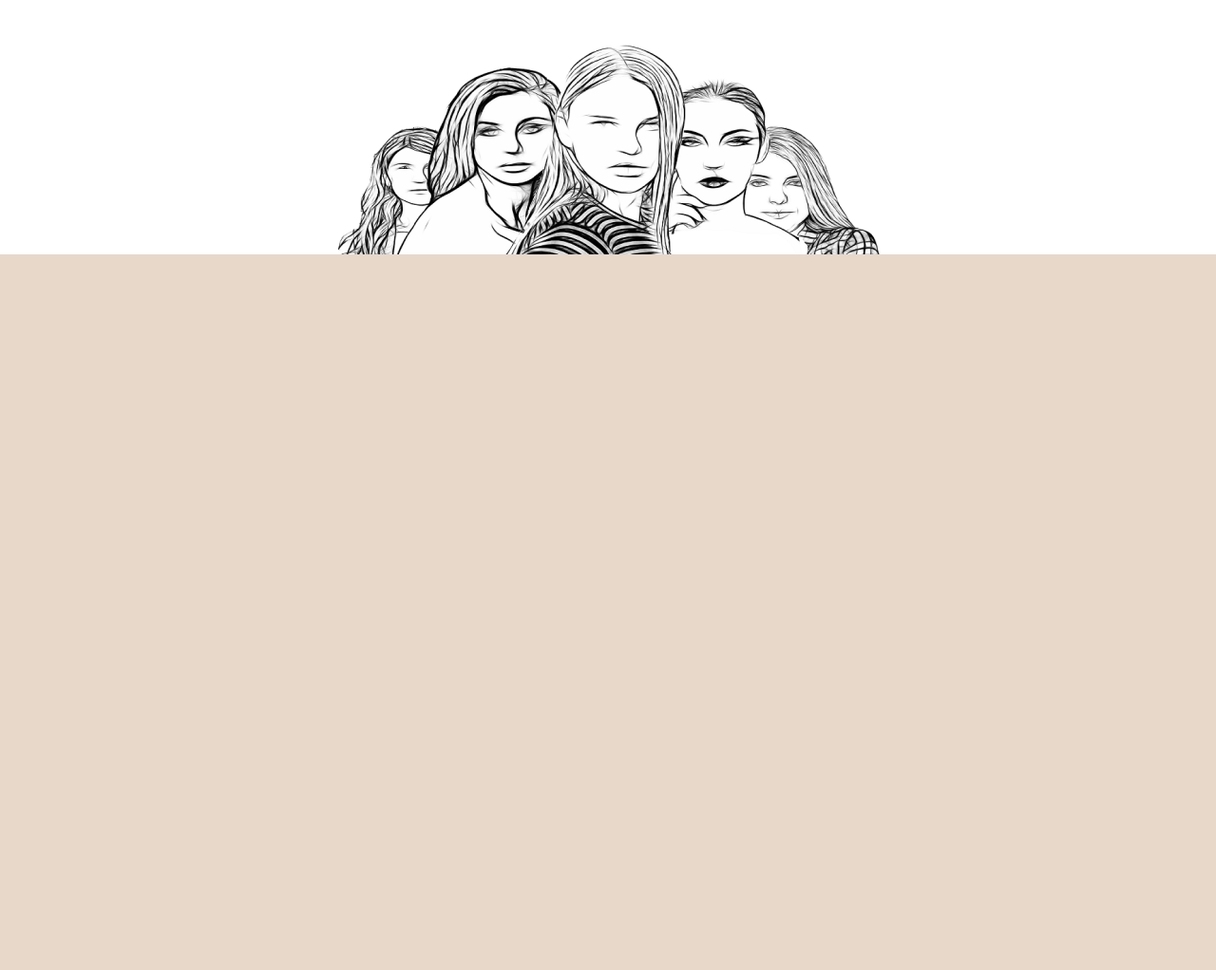
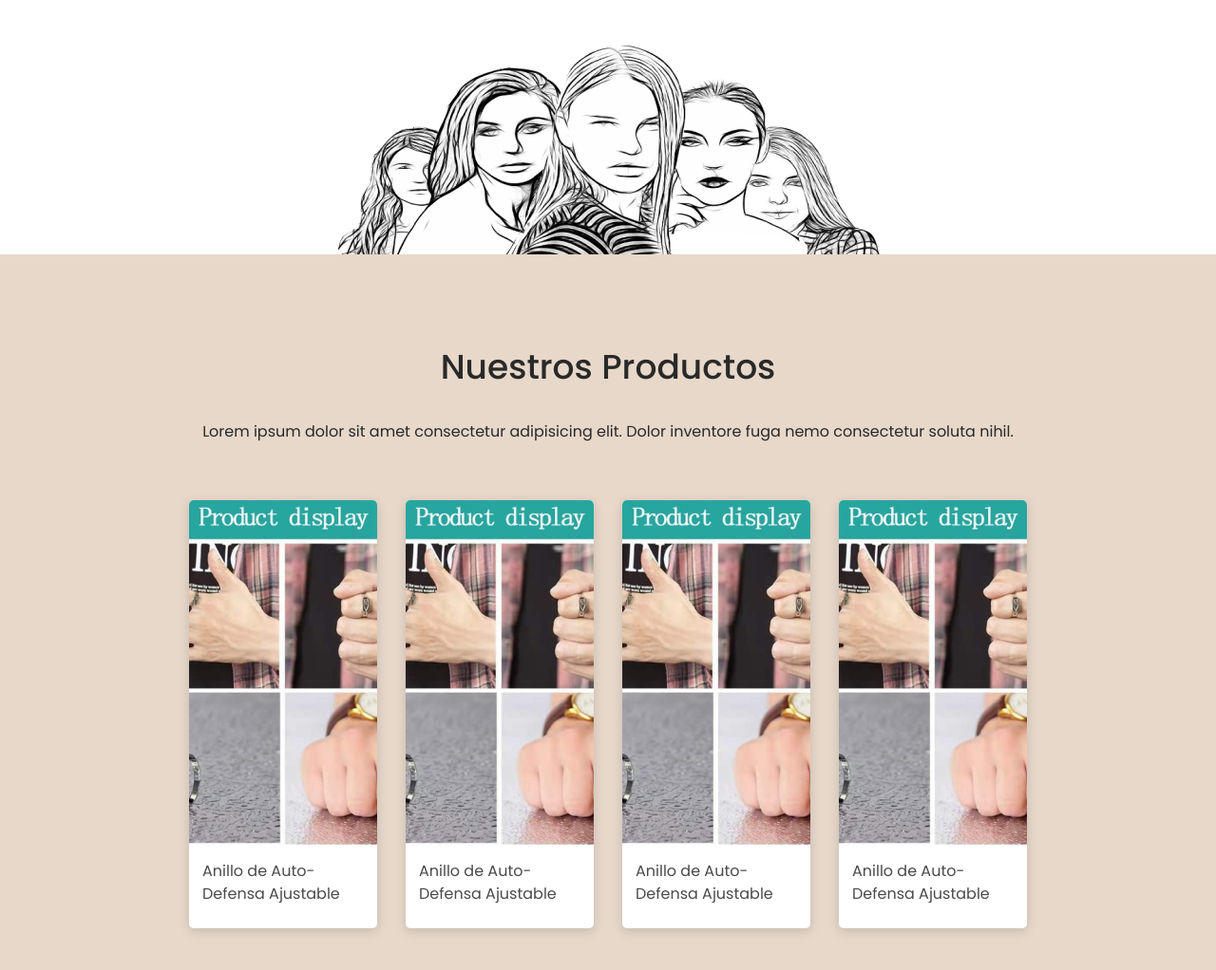
Before and after one commit to samhernandezc24/SeguryFem, a plain HTML site: page index.html in a window 1280 px wide. Shown: the part 1349-2371 px from the top of the page at 95% size. Before the commit the page ends 1617 px from the top, so only its background shows below. Drawn offline with nearby package versions, Linux system fonts and the light colour scheme.

Commit message:
finishing product section

```diff
--- a/app/scss/layout/_all.scss
+++ b/app/scss/layout/_all.scss
@@ -1,2 +1,3 @@
 @import 'hero';
 @import 'feature';
+@import 'product';
--- /dev/null
+++ b/app/scss/layout/_product.scss
@@ -0,0 +1,53 @@
+.products {
+  text-align: center;
+  min-height: 820px;
+}
+
+.product {
+  &__content {
+    padding-top: 6.25rem;
+    padding-bottom: 6.25rem;
+  }
+
+  &__intro {
+    margin-bottom: 3.75rem;
+  }
+
+  &__grid {
+    display: grid;
+    grid-template-columns: 1fr;
+    gap: 1.875rem;
+
+    @include tablet() {
+      grid-template-columns: repeat(2, 1fr);
+    }
+
+    @include desktop() {
+      grid-template-columns: repeat(4, 1fr);
+    }
+  }
+
+  &__item {
+    border-radius: 0.3125rem;
+    overflow: hidden;
+    background-color: $background;
+    box-shadow: 0px 3px 12px rgba(0, 0, 0, 0.15);
+    transition: all 150ms ease-in-out;
+
+    &:hover {
+      transform: scale(1.05);
+    }
+  }
+
+  &__image {
+    height: 22.8125rem;
+    background-size: cover;
+    background-repeat: no-repeat;
+    background-position: center center;
+  }
+
+  &__text {
+    padding: 0.875rem 0.875rem 1.5rem 0.875rem;
+    text-align: left;
+  }
+}
--- a/index.html
+++ b/index.html
@@ -168,6 +168,58 @@
         </div>
       </div>
     </section>
+    <!-- Products Section -->
+    <section class="products">
+      <div class="product__content container">
+        <div class="product__intro">
+          <h2>Nuestros Productos</h2>
+          <p>
+            Lorem ipsum dolor sit amet consectetur adipisicing elit. Dolor
+            inventore fuga nemo consectetur soluta nihil.
+          </p>
+        </div>
+        <div class="product__grid">
+          <div class="product__item">
+            <div
+              class="product__image"
+              style="background-image: url('/images/product-info.jpg')"
+            ></div>
+            <div class="product__text">
+              <div class="product__title">Anillo de Auto-Defensa Ajustable</div>
+            </div>
+          </div>
+          <div class="product__item">
+            <div
+              class="product__image"
+              style="background-image: url('/images/product-info.jpg')"
+            ></div>
+            <div class="product__text">
+              <div class="product__title">Anillo de Auto-Defensa Ajustable</div>
+            </div>
+          </div>
+          <div class="product__item">
+            <div
+              class="product__image"
+              style="background-image: url('/images/product-info.jpg')"
+            ></div>
+            <div class="product__text">
+              <div class="product__title">Anillo de Auto-Defensa Ajustable</div>
+            </div>
+          </div>
+          <div class="product__item">
+            <div
+              class="product__image"
+              style="background-image: url('/images/product-info.jpg')"
+            ></div>
+            <div class="product__text">
+              <div class="product__title">Anillo de Auto-Defensa Ajustable</div>
+            </div>
+          </div>
+        </div>
+      </div>
+    </section>
+    <!-- Contact Section -->
+    <section class="contact"></section>
     <script src="app/js/script.js"></script>
   </body>
 </html>
```
Also changed, not shown: dist/styles.css, 1 other file.
